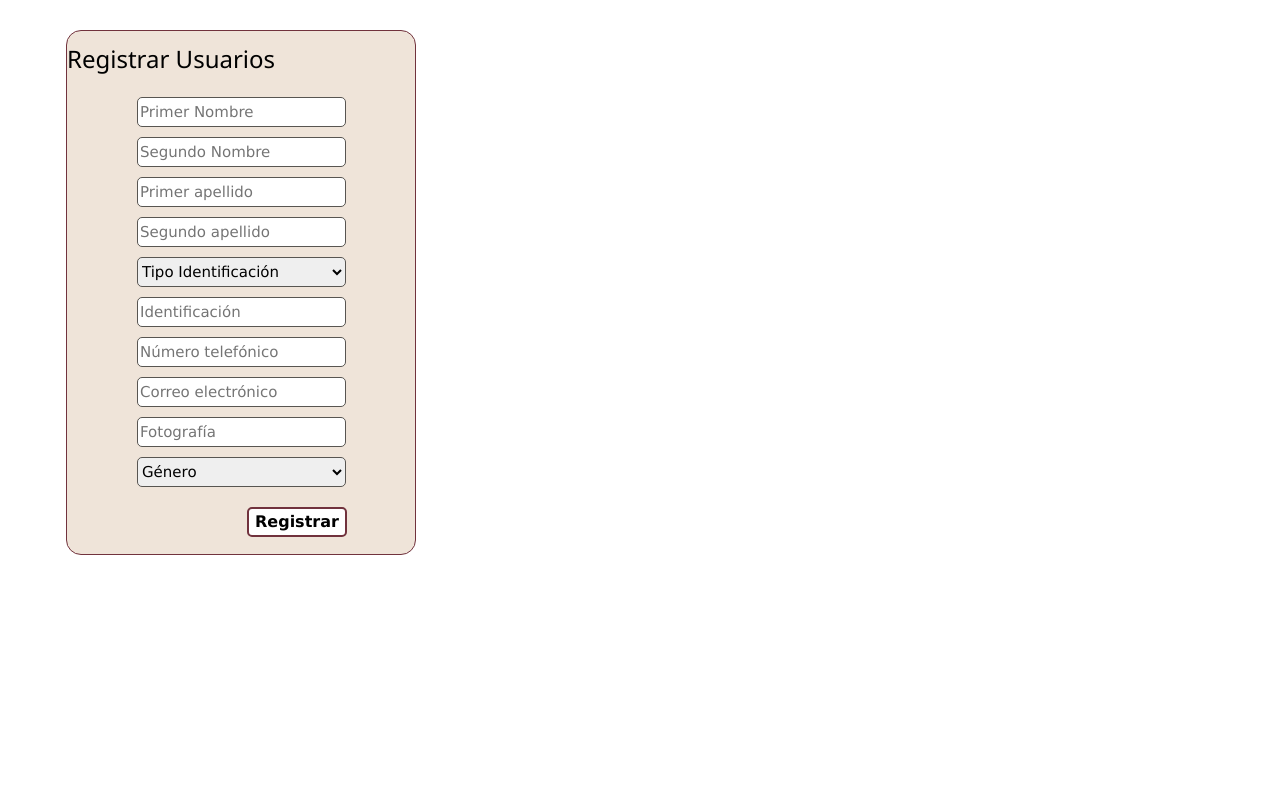
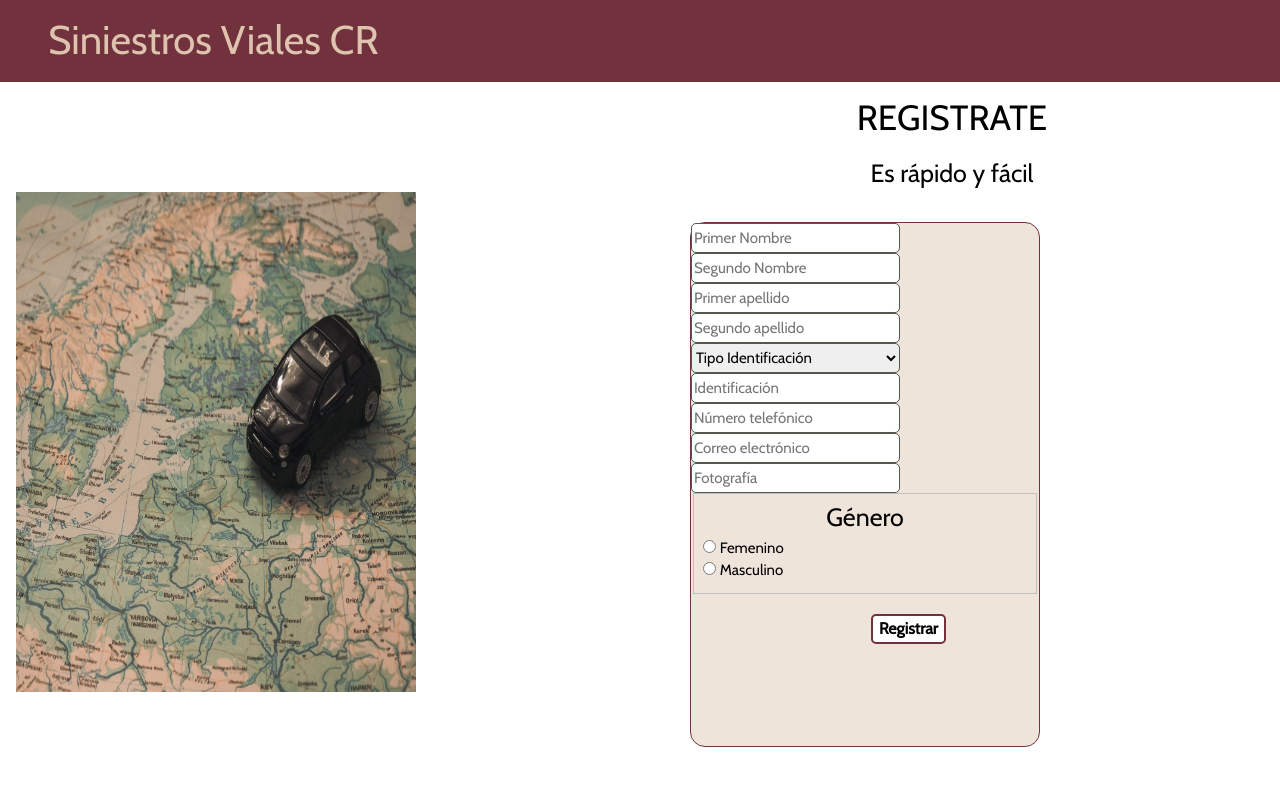
Before and after one commit to arelys-oconitrillo-ucenfotec/siniestros-cr, a plain HTML site: page public/html/registrar-usuarios.html in a window 1280 px wide. Drawn offline with nearby package versions, Linux system fonts and the light colour scheme; some packages are replaced by stand-ins of ours; a script that the page names is missing.

Commit message:
css registrar usuarios

```diff
--- a/public/css/general.css
+++ b/public/css/general.css
@@ -4,34 +4,45 @@
 }
 
 body {
-    font-family: 'Cabin', sans-serif;
+    font-family: 'Cabin', sans-serif !important;
+}
+
+h1, h2, h3, h4, h5, h6, p, span, a {
+    font-family: 'Cabin', sans-serif !important;
 }
 
 h1 {
-
+    font-size: 40px !important;
+    font-weight: bold;
 }
 
 h2 {
-
+    font-size: 35px !important;
+    font-weight: bold;
 }
 
+
 h3 {
-    font-size: 25px;
+    font-size: 30px !important;
     font-weight: bold;
-    padding-left: 65px;
 }
 
 h4 {
-
+    font-size: 25px !important;
 }
 
 h5 {
-
+    font-size: 20px !important;
 }
 
 h6{
+    font-size: 15px !important;
+}
 
+.ocultar {
+    display: none;
 }
+
 /*--------------------- FIN GLOBAL-----------------------*/
 
 /*---------------------VARIABLES-----------------------*/
@@ -104,13 +115,33 @@ h6{
 
 /*---------------------CSS REGISTRAR TODOS LOS USUARIOS-------------------*/
 
+/*----------------------HEADER----------------------------------*/
 
-.ocultar {
-    display: none;
+header {
+    height: 82px;
 }
+
+/*----------------------FIN HEADER----------------------------------*/
+
+
+
 
 #usuarios {
     height: 475px;
+}
+
+#usuarios h2 {
+    text-align: center;
+}
+
+#usuarios p {
+    text-align: center;
+    font-size: 25px;
+}
+
+.img-registro img {
+    height: 500px;
+    width: 400px;
 }
 
 #frm-registro {
@@ -124,11 +155,6 @@ h6{
     border-radius: 15px;
     width: 350px;
     height: 525px;
-}
-
-.w3-col {
-    margin-top: 10px;
-    margin-left: 70px;
 }
 
 .borde {
--- a/public/html/registrar-usuarios.html
+++ b/public/html/registrar-usuarios.html
@@ -7,33 +7,50 @@
         <title>Registrar usuarios</title>
         <link rel="stylesheet" href="../css/general.css">
         <link rel="stylesheet" href="../css/reset.css">
-    <link href="https://www.w3schools.com/w3css/4/w3.css" rel="stylesheet">
         <link href="https://fonts.googleapis.com/css?family=Cabin&display=swap" rel="stylesheet">
         <link href="../css/fontawesome/css/all.min.css" rel="stylesheet">
+        <link href="https://www.w3schools.com/w3css/4/w3.css" rel="stylesheet">
+
     </head>
 
     <body>
+        <header class="header-registro sienna">
+            <div class="w3-row">
+                <div class="w3-col l4 w3-center tan-letra">
+                    <h1>Siniestros Viales CR</h1>
+                </div>
+                <div class="w3-col l8"></div>
+            </div>
+        </header>
         <main>
-        <section id="usuarios blanco" class="w3-container fondo-negro blanco">
-            <form id="frm-registro" class="w3-row">
+            <section id="usuarios" class="w3-container blanco">
+                <div class="w3-row">
+                    <div class="w3-col l6 w3-right">
+                        <h2>REGISTRATE</h2>
+                        <p>Es rápido y fácil</p>
+                    </div>
+                </div>
+                <div class="w3-row">
+                    <div class="w3-col l6">
+                        <div class="img-registro">
+                            <img src="../css/imgs/map-car.jpg" alt="imagen de registro">
+                        </div>
+                    </div>
+                    <div class="w3-col l6">
+                        <form id="frm-registro">
                             <div class="beige" id="contenedor-registro">
                                 <div class="encabezado">
-                    <h3>Registrar Usuarios</h3>
                                 </div>
                                 <div class="w3-col l12 campo-frm">
-                        <label for="txtPrimerNombre"></label>
                                     <input type="text" id="txtPrimerNombre" class="borde" placeholder="Primer Nombre" required>
                                 </div>
                                 <div class="w3-col l12 campo-frm">
-                        <label for="txtSegundoNombre"></label>
                                     <input type="text" id="txtSegundoNombre" class="borde" placeholder="Segundo Nombre">
                                 </div>
                                 <div class="w3-col l12 campo-frm">
-                        <label for="txtPrimerApellido"></label>
                                     <input type="text" id="txtPrimerApellido" class="borde" placeholder="Primer apellido"required>
                                 </div>
                                 <div class="w3-col l12 campo-frm">
-                        <label for="txtSegundoApellido"></label>
                                     <input type="text" id="txtSegundoApellido" class="borde" placeholder="Segundo apellido">
                                 </div>
                                 <div class="w3-col l12 campo-frm">
@@ -44,28 +61,29 @@
                                     </select>
                                 </div>
                                 <div class="w3-col l12 campo-frm">
-                        <label for="txtIdentificacion"></label>
                                     <input type="text" id="txtIdentificacion" class="borde" placeholder="Identificación" required>
                                 </div>
                                 <div class="w3-col l12 campo-frm">
-                        <label for="txtTelefono"></label>
                                     <input type="tel" id="txtTelefono" min="0" class="borde" placeholder="Número telefónico" required>
                                 </div>
                                 <div class="w3-col l12 campo-frm">
-                        <label for="txtEmail"></label>
                                     <input type="email" id="txtEmail" class="borde" placeholder="Correo electrónico" required>
                                 </div>
                                 <div class="w3-col l12 campo-frm">
                                     <label for="txtFotografia"></label>
                                     <input type="text" id="txtFotografia" class="borde" placeholder="Fotografía" required>
                                 </div>
-                    <div class="w3-col l12 campo-frm">
-                        <select id="sltGenero" class="borde" required>
-                            <option value="">Género</option>
-                            <option value="femenino">Femenino</option>
-                            <option value="masculino">Masculino</option>
-                        </select>
+                                <fieldset>
+                                    <p>Género</p>
+                                    <div class="radio">
+                                        <input type="radio" id="rbtFemenino" name="rbt-genero" value="femenino" required>
+                                        <label for="rbtFemenino">Femenino</label>
                                     </div>
+                                    <div class="radio">
+                                        <input type="radio" id="rbtMasculino" name="rbt-genero" value="masculino" required>
+                                        <label for="rbtMasculino">Masculino</label>
+                                    </div>
+                                </fieldset>
                                 <div class="w3-col l12 campo-frm ocultar">
                                     <select id="sltRol">
                                         <option value="normal">Rol</option>
@@ -78,6 +96,9 @@
                                 </div>
                             </div>
                         </form>
+                    </div>
+                </div>
+
             </section>
         </main>
         <script src="https://unpkg.com/axios/dist/axios.min.js"></script>
```
Also changed, not shown: public/css/imgs/map-car.jpg (added). Lines whose indentation alone changed are shown as unchanged.
